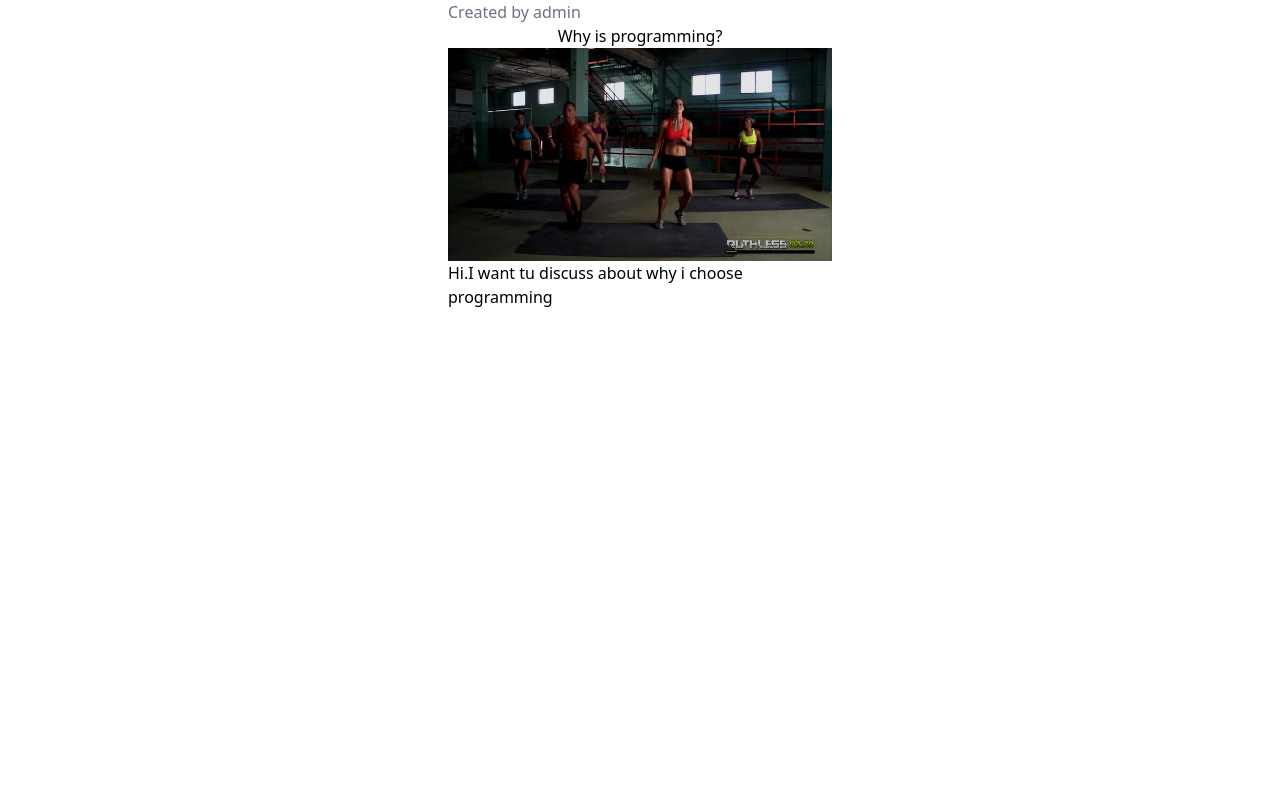
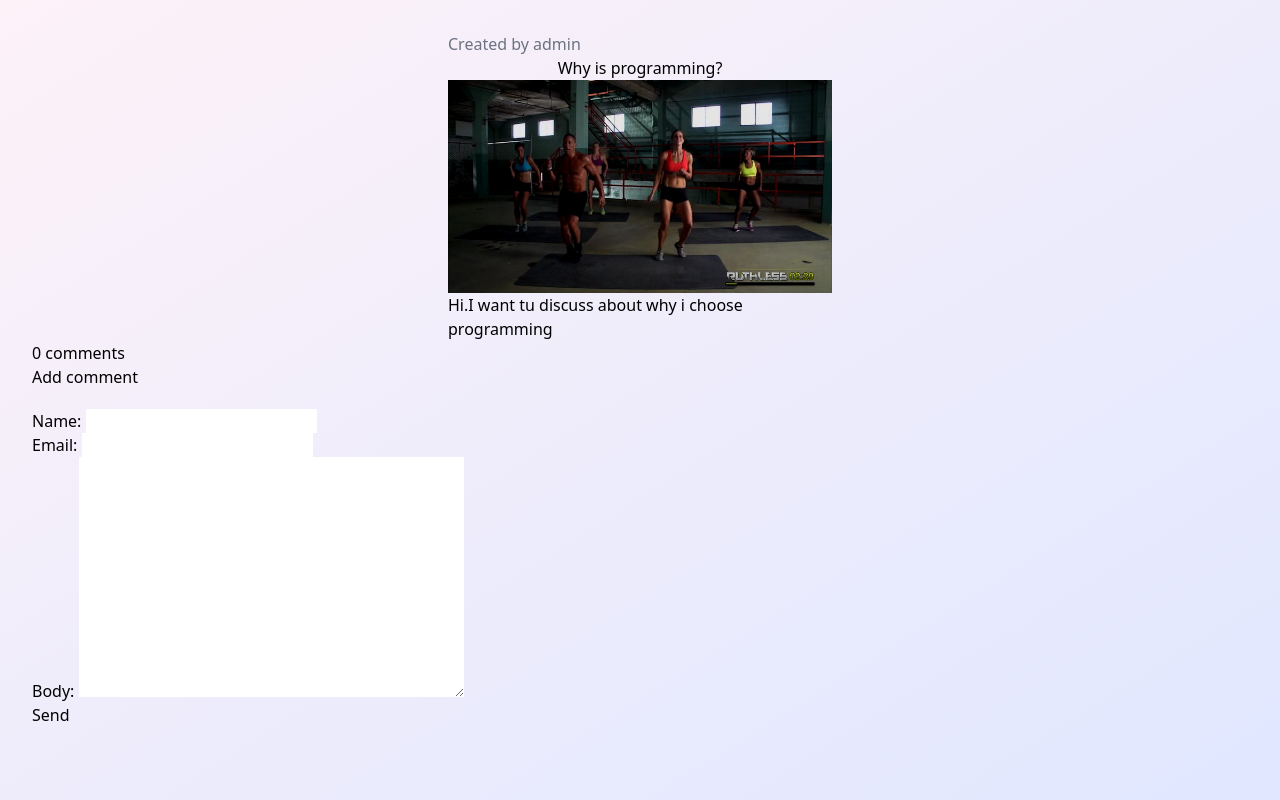
Before and after one commit to kanat1390/blog, a Django app: a page that uses blog/templates/blog/post/detail.html in a window 1280 px wide. Run offline with Django 4.2, Linux system fonts and the light colour scheme; data comes from the database, SQL or seed files in the repository; both versions use the stored data as it was after the commit; some libraries are stand-ins or nearby versions.

Commit message:
added comments

```diff
--- a/blog/admin.py
+++ b/blog/admin.py
@@ -9,3 +9,9 @@ class PostAdmin(admin.ModelAdmin):
     prepopulated_fields = {'slug': ('title',)}
     raw_id_fields = ('author',)
     ordering = ('status', 'publish')
+
+
+@admin.register(models.Comment)
+class CommentAdmin(admin.ModelAdmin):
+    list_display = ('name', 'email', 'post', 'created', 'active')
+    search_fields = ('name', 'email', 'body')
--- a/blog/forms.py
+++ b/blog/forms.py
@@ -1,8 +1,16 @@
 from django import forms
-
+from .models import Comment
 
 class EmailPostForm(forms.Form):
     name = forms.CharField(max_length=25)
     email = forms.EmailField()
     to = forms.EmailField()
     comments = forms.CharField(required=False, widget=forms.Textarea)
+
+
+
+class CommentForm(forms.ModelForm):
+
+    class Meta:
+        model = Comment
+        fields = ("name", "email", "body")
--- a/blog/models.py
+++ b/blog/models.py
@@ -38,3 +38,20 @@ class Post(models.Model):
 
     def get_absolute_url(self):
         return reverse("blog:post_detail", kwargs={"slug": self.slug, "year": self.publish.year, "month": self.publish.month, "day": self.publish.day})
+
+
+class Comment(models.Model):
+    post = models.ForeignKey(
+        Post, on_delete=models.CASCADE, related_name='comments')
+    name = models.CharField(max_length=80)
+    email = models.EmailField()
+    body = models.TextField()
+    created = models.DateTimeField(auto_now_add=True)
+    updated = models.DateTimeField(auto_now=True)
+    active = models.BooleanField(default=True)
+
+    class Meta:
+        ordering = ('created',)
+
+    def __str__(self):
+        return f'Comment by {self.name} on {self.post}'
--- a/blog/templates/blog/post/detail.html
+++ b/blog/templates/blog/post/detail.html
@@ -5,10 +5,26 @@
 
 
 {% block content %}
+<section class="h-screen w-screen bg-gradient-to-br from-pink-50 to-indigo-100 p-8">
 <div class="container w-96 mx-auto">
     <p class="text-gray-500">Created by {{post.author}}</p>
     <h2 class="text-center">{{post.title}}</h2>
     <img class="mx-auto" src="{{post.image.url}}"/>
     <p>{{post.body}}</p>
 </div>
+{% with comments.count as total_comments %}
+<h2>
+    {{ total_comments }} comment{{ total_comments|pluralize }}
+    {% for comment in comments %}
+        <p>{{comment.body}} by {{comment.name}}</p>
+    {% endfor %}
+    <h4>Add comment</h4>
+    <form method="post" class="mt-5">
+        {% csrf_token %}
+        {{comment_form.as_p}}
+        <input type="submit" value="Send"/>
+    </form>
+</h2>
+{% endwith %}
+</section>
 {% endblock content %}
--- a/blog/views.py
+++ b/blog/views.py
@@ -2,7 +2,7 @@ from multiprocessing import context
 from django.shortcuts import render, get_object_or_404
 from .models import Post
 from django.core.paginator import Paginator, EmptyPage, PageNotAnInteger
-from .forms import EmailPostForm
+from .forms import EmailPostForm, CommentForm
 from django.core.mail import send_mail
 # Create your views here.
 
@@ -26,8 +26,22 @@ def post_list(request):
 def post_detail(request, slug, year, month, day):
     post = get_object_or_404(Post, slug=slug, status='published',
                              publish__year=year, publish__month=month, publish__day=day)
+    comments = post.comments.filter(active=True)
+    new_comment = None
+
+    if request.method == "POST":
+        comment_form = CommentForm(request.POST)
+        if comment_form.is_valid():
+            new_comment = comment_form.save(commit=False)
+            new_comment.post = post
+            new_comment.save()
+    else:
+        comment_form = CommentForm()
     context = {
         'post': post,
+        'comments': comments,
+        'new_comment': new_comment,
+        'comment_form': comment_form,
     }
     return render(request, 'blog/post/detail.html', context)
 
```
Also changed, not shown: blog/migrations/0002_comment.py (added), db.sqlite3.
